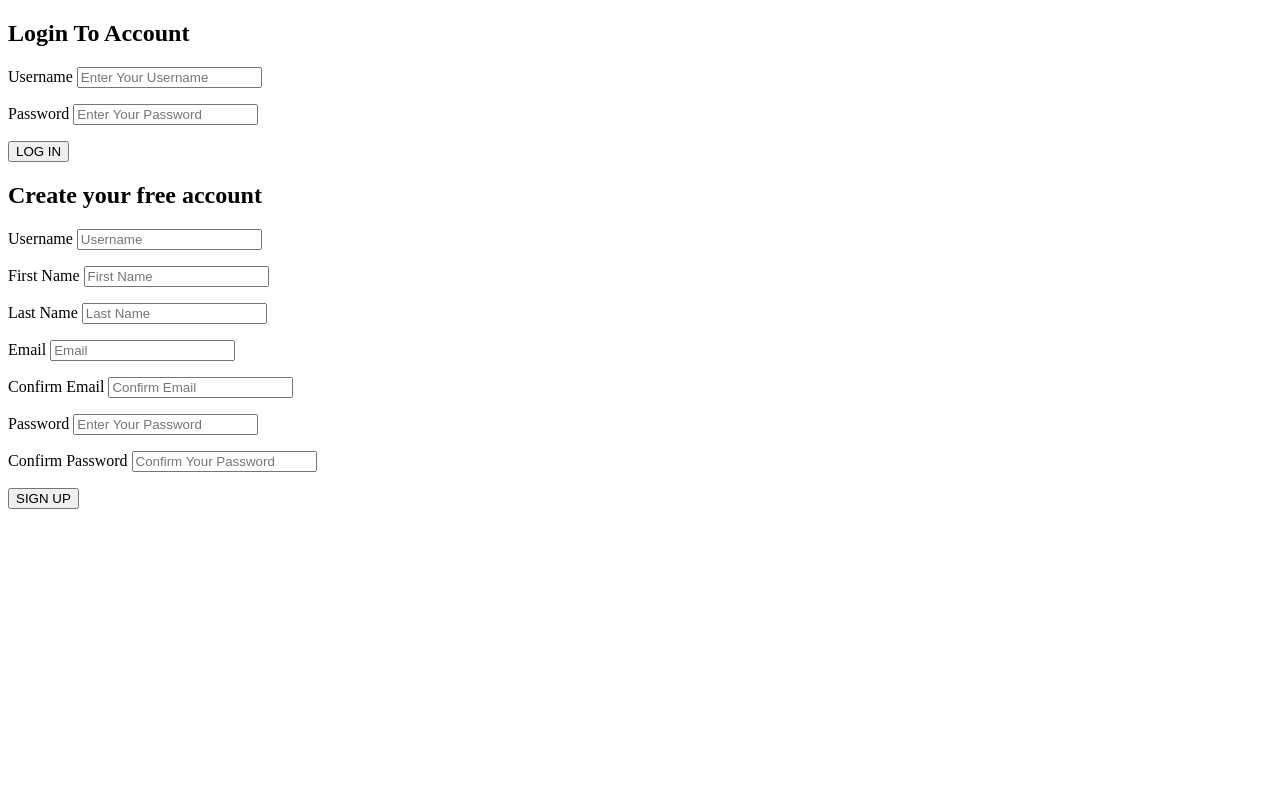
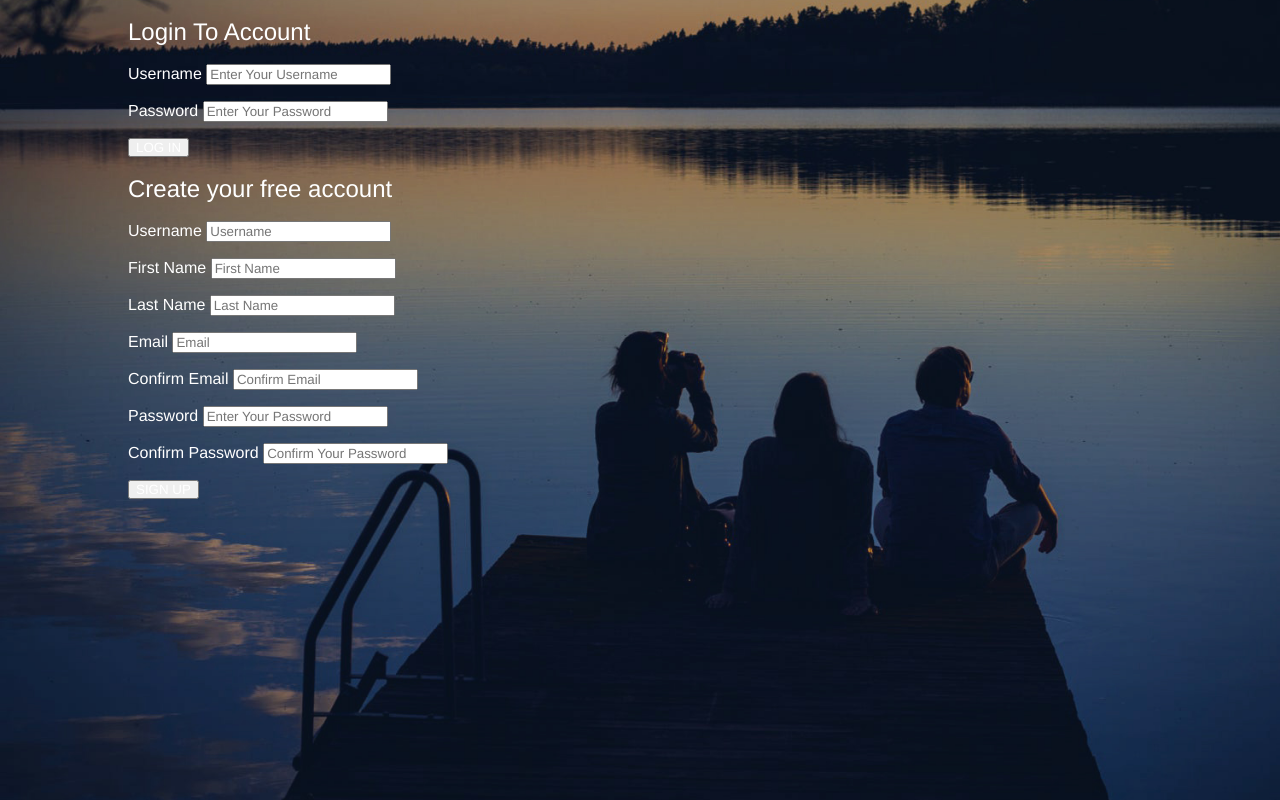
Before and after one commit to JakeAttard/SpotifyClone, a PHP site: page /Register.php in a window 1280 px wide. Run offline with PHP 8.4, Linux system fonts and the light colour scheme.

Commit message:
Styling Login Container

```diff
--- a/Register.php
+++ b/Register.php
@@ -20,9 +20,11 @@
 <head>
     <meta charset="UTF-8">
     <title>SpotifyClone</title>
+    <link rel="stylesheet" type="text/css" href="assets/css/register.css">
 </head>
 <body>
-
+    <div id="background">
+        <div id="loginContainer"
             <div id="inputContainer">
                 <form id="loginForm" action="register.php" method="POST">
                     <h2>Login To Account</h2>
@@ -83,6 +85,7 @@
                     <button type="submit" name="registerBtn">SIGN UP</button>
                 </form>
             </div>
-
+        </div>
+    </div>
 </body>
 </html>
--- /dev/null
+++ b/assets/css/register.css
@@ -0,0 +1,30 @@
+html, body {
+    padding: 0;
+    margin: 0;
+    height: 100%;
+}
+#background {
+    background-color: #000;
+    background-image: url("../images/bg.jpg");
+    background-position: center;
+    background-size: cover;
+    display: table;
+    height: 100%;
+    width: 100%;
+}
+
+#loginContainer * {
+    color: #fff;
+    font-family: "Helvetica Neue", "Helvetica", "Arial", "sans-serif";
+    font-weight: normal;
+    line-height: 1em;
+    box-sizing: border-box;
+}
+
+#loginContainer {
+    width: 80%;
+    margin: 0 auto;
+    position: relative;
+    max-width: 1024px;
+
+}
```
Also changed, not shown: assets/images/bg.jpg (added). Lines whose indentation alone changed are shown as unchanged.
